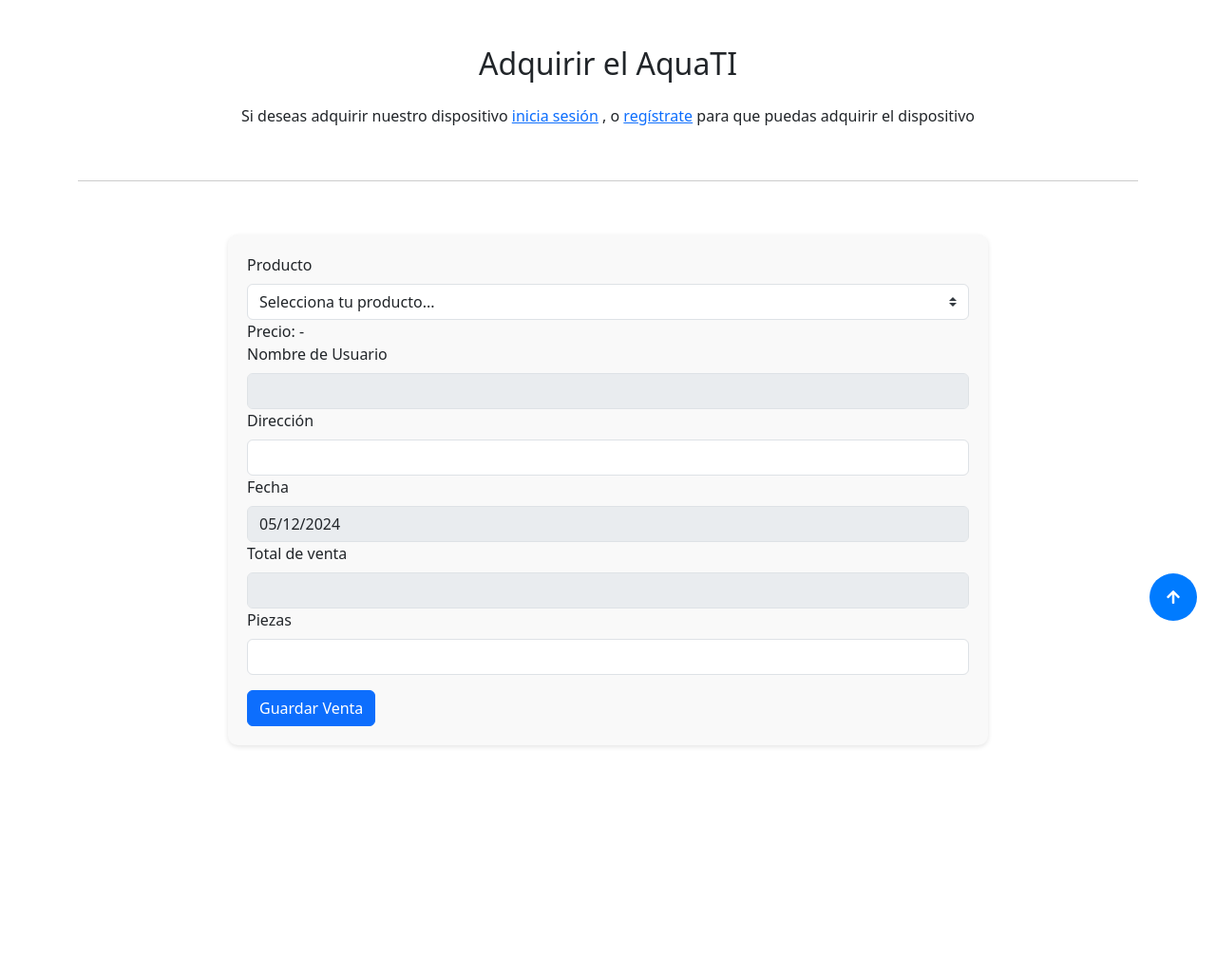
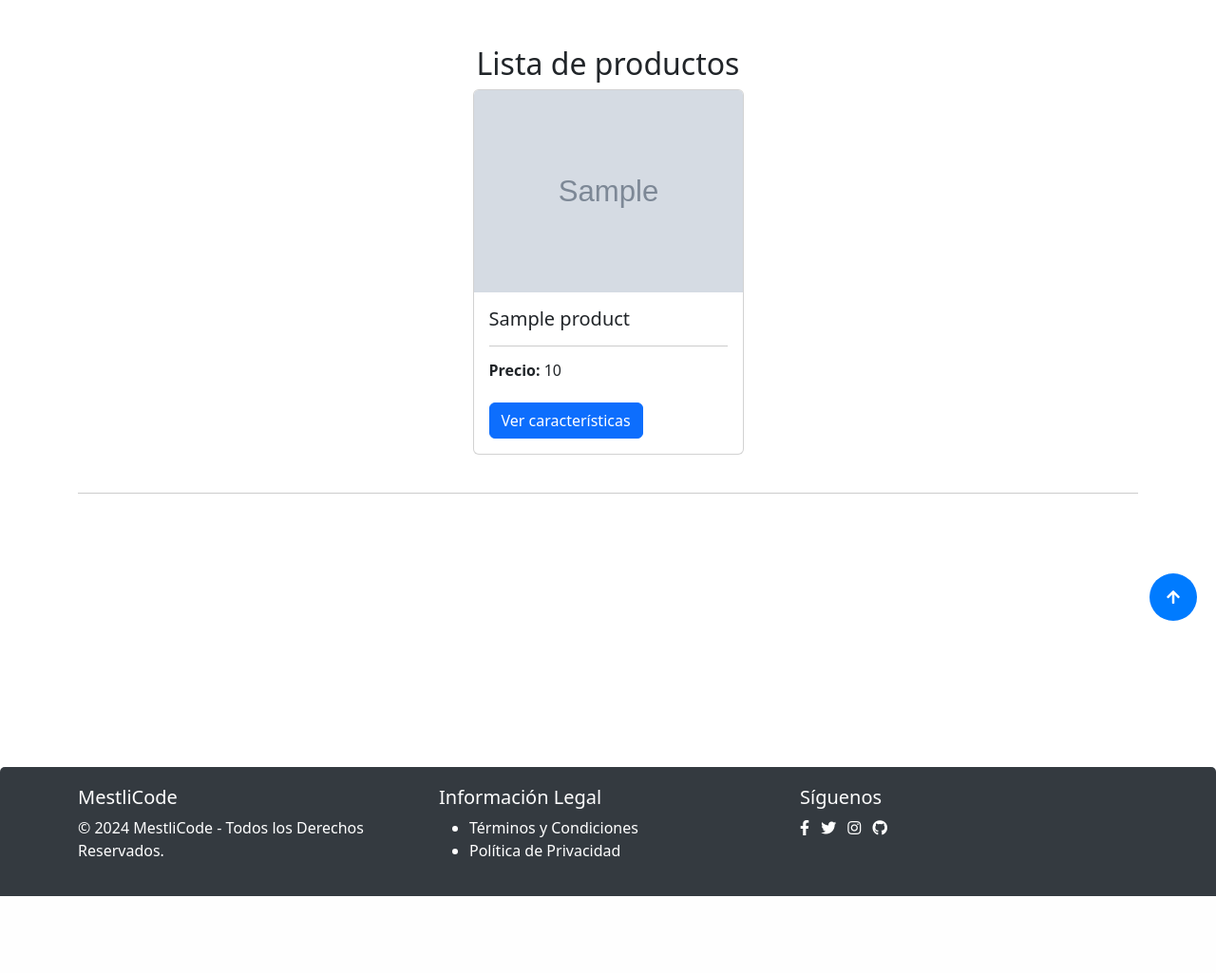
Before and after one commit to JesusGarciaShakur/app_web, a Flask app: template App/templates/pages/list_products.html in a window 1280 px wide. Shown: the part 126-1151 px from the top of the page at 95% size. After the commit the page ends 1070 px from the top, so only its background shows below. Run offline with Flask 3, Linux system fonts and the light colour scheme; tables that the repository leaves empty hold one stand-in row (values such as "Sample post"); the template is opened without the code that fills it: values that come from a table or form of the project are taken from there, most other values are stand-ins (such as "Sample title", 1, 10 or a date in 2020); grey boxes marked "Sample" are stand-in pictures; some libraries are stand-ins or nearby versions.

Commit message:
Send product name

```diff
--- a/App/forms/sales_forms.py
+++ b/App/forms/sales_forms.py
@@ -1,13 +1,13 @@
 import datetime
 from flask_wtf import FlaskForm
-from wtforms import StringField, SubmitField, DateField, SelectField
+from wtforms import StringField, SubmitField, DateField
 from wtforms.validators import DataRequired, Length
 
 class RegisterSaleForm(FlaskForm):
-    userName_sale =  StringField('Nombre de Usuario', validators=[DataRequired(), Length(min=1, max=80)], render_kw={'readonly': True})
-    id_product = SelectField('Producto', coerce=int, validators=[DataRequired()], choices=[])
+    product_name = StringField('Producto', validators=[DataRequired()], render_kw={'readonly': True})
+    userName_sale = StringField('Nombre de Usuario', validators=[DataRequired(), Length(min=1, max=80)], render_kw={'readonly': True})
     sale_date = DateField('Fecha', validators=[DataRequired()], format='%Y-%m-%d', default=datetime.date.today, render_kw={'readonly': True})
-    total_sale = StringField('Total de venta', validators=[DataRequired(), Length(min=1, max=10)],render_kw={'readonly': True})
+    total_sale = StringField('Total de venta', validators=[DataRequired(), Length(min=1, max=10)], render_kw={'readonly': True})
     direction = StringField('Dirección', validators=[DataRequired(), Length(min=4, max=50)])
     pieces = StringField('Piezas', validators=[DataRequired(), Length(min=1, max=10)])
-    submit = SubmitField('Register Sale')
+    submit = SubmitField('Registrar Venta')
--- a/App/templates/pages/list_products.html
+++ b/App/templates/pages/list_products.html
@@ -5,21 +5,11 @@
 {% block content %}
 
 <div class="container py-5">
-    <div class="row justify-content-center"> <!-- Agregamos la clase justify-content-center aquí -->
+    <div class="row justify-content-center">
         <div class="col-12">
-            {% if 'user' not in session %}
-            <h2 class="text-center mb-4">Adquirir el AquaTI</h2>
-            <p class="text-center">Si deseas adquirir nuestro dispositivo
-                <a class="download1" href="{{ url_for('home.signin') }}">inicia sesión</a>
-                , o <a class="download1" href="{{ url_for('home.logout') }}">regístrate</a>
-                para que puedas adquirir el dispositivo
-            </p>
-            <br>
-            {% else %}
             <div id="firebaseui-auth-container" class="w-100">
                 <h2 class="text-center mb-10">Lista de productos</h2>
                 <div class="row no-gutters justify-content-center">
-                    <!-- También agregamos la clase justify-content-center aquí -->
                     {% for product in products %}
                     <div class="col-lg-3 col-md-4 col-sm-6 mb-4">
                         <div class="card h-100">
@@ -27,42 +17,50 @@
                                 class="card-img-top" alt="Imagen del producto">
                             <div class="card-body">
                                 <h5 class="card-title">{{ product.product_name }}</h5>
-                                <p class="card-text">{{ product.product_description }}</p>
                                 <hr style="border-top: 1px solid #000; opacity: 0.2;">
                                 <h6 class="card-text"><strong>Precio: </strong>{{ product.product_price }}</h6>
+                                <button type="button" class="btn btn-primary mt-3" data-toggle="modal"
+                                    data-target="#buyModal" data-product-id="{{ product.id }}"
+                                    data-product-name="{{ product.product_name }}"
+                                    data-product-price="{{ product.product_price }}"
+                                    data-product-description="{{ product.product_description }}">
+                                    Ver características
+                                </button>
                             </div>
                         </div>
-                    </div>&nbsp;
+                    </div>
                     {% endfor %}
                 </div>
             </div>
-            {% endif %}
             <hr style="border-top: 1px solid #000; opacity: 0.2;">
             <br>
         </div>
     </div>
-    <div class="form-group mb-0">
-        <form method="post" action="{{ url_for('visit.product_list') }}" enctype="multipart/form-data" class="mt-3"
-            style="max-width: 800px; margin: auto; background-color: #f9f9f9; padding: 20px; border-radius: 10px; box-shadow: 0 2px 5px rgba(0, 0, 0, 0.1);">
+</div>
+
+<!-- Modal -->
+<div class="modal fade" id="buyModal" tabindex="-1" aria-labelledby="buyModalLabel" aria-hidden="true">
+    <div class="modal-dialog">
+        <div class="modal-content">
+            <div class="modal-header">
+                <h5 class="modal-title" id="buyModalLabel">Comprar Producto</h5>
+                <button type="button" class="close" data-dismiss="modal" aria-label="Close">
+                    <span aria-hidden="true">&times;</span>
+                </button>
+            </div>
+            <div class="modal-body">
+                <p id="product-description" class="card-text"></p>
+                <form method="post" action="{{ url_for('visit.product_list') }}" enctype="multipart/form-data">
                     {{ form.csrf_token }}
-            <!-- Campo para seleccionar el producto -->
-            {{ form.id_product.label }}
-            <select id="id_product_select" class="form-control custom-select" name="{{ form.id_product.name }}">
-                <option value="">Selecciona tu producto...</option>
-                {% for id_product, product_name in form.id_product.choices %}
-                <option value="{{ id_product }}" data-price="{{ product_prices[id_product] }}">{{ product_name }}
-                </option>
-                {% endfor %}
-            </select>
-            {% if form.id_product.errors %}
-            {% for error in form.id_product.errors %}
-            <p>{{ error }}</p>
-            {% endfor %}
-            {% endif %}
+                    <!-- Campo oculto para guardar el ID del producto seleccionado -->
+                    <input type="hidden" id="id_product_hidden" name="id_product">
+
+                    <!-- Campo oculto para guardar el nombre del producto seleccionado -->
+                    <input type="hidden" id="product_name_hidden" name="product_name">
 
                     <!-- Campo para mostrar el precio del producto seleccionado -->
                     <div id="product_price_container">
-                Precio: <span id="product_price">-</span>
+                        Precio del producto: $<span id="product_price">-</span>
                     </div>
 
                     <!-- Otros campos del formulario -->
@@ -81,6 +79,7 @@
                     <p>{{ error }}</p>
                     {% endfor %}
                     {% endif %}
+
                     {{ form.sale_date.label }}
                     {{ form.sale_date(class="form-control") }}
                     {% if form.sale_date.errors %}
@@ -108,22 +107,39 @@
                     <!-- Botón de submit -->
                     <button type="submit" class="btn btn-primary mt-3">Guardar Venta</button>
                 </form>
+            </div>
+        </div>
+    </div>
+</div>
 
 <script>
     // Script para manejar el cambio de producto y cálculo del total
     document.addEventListener('DOMContentLoaded', function () {
-                const idProductSelect = document.getElementById('id_product_select');
+        const buyModal = document.getElementById('buyModal');
+        const idProductHidden = document.getElementById('id_product_hidden');
         const productPrice = document.getElementById('product_price');
         const totalSaleInput = document.getElementById('total_sale');
         const piecesInput = document.getElementById('pieces');
+        const productDescription = document.getElementById('product-description');
 
-                idProductSelect.addEventListener('change', function () {
-                    const selectedOption = this.options[this.selectedIndex];
-                    const price = selectedOption.getAttribute('data-price');
-                    productPrice.textContent = price; // Mostrar el precio del producto seleccionado
+        // Manejar la apertura del modal
+        $('#buyModal').on('show.bs.modal', function (event) {
+            const button = $(event.relatedTarget); // Botón que activó el modal
+            const productId = button.data('product-id');
+            const productName = button.data('product-name');
+            const productPriceValue = button.data('product-price');
+            const productDescriptionValue = button.data('product-description');
 
-                    // Calcular el total cuando cambia el producto o las piezas
+            // Actualizar el modal con la información del producto seleccionado
+            const modal = $(this);
+            modal.find('.modal-title').text('Comprar ' + productName);
+            productDescription.textContent = productDescriptionValue;
+            idProductHidden.value = productId;
+            productPrice.textContent = productPriceValue;
             calculateTotal();
+
+            // Actualizar el campo oculto del nombre del producto
+            document.getElementById('product_name_hidden').value = productName;
         });
 
         piecesInput.addEventListener('input', function () {
@@ -141,6 +157,5 @@
         }
     });
 </script>
-    </div>
-</div>
+
 {% endblock %}
```
Also changed, not shown: App/models/sales.py (+12 -13 lines), App/views/visit_views.py (+10 -7 lines). Lines whose indentation alone changed are shown as unchanged.
